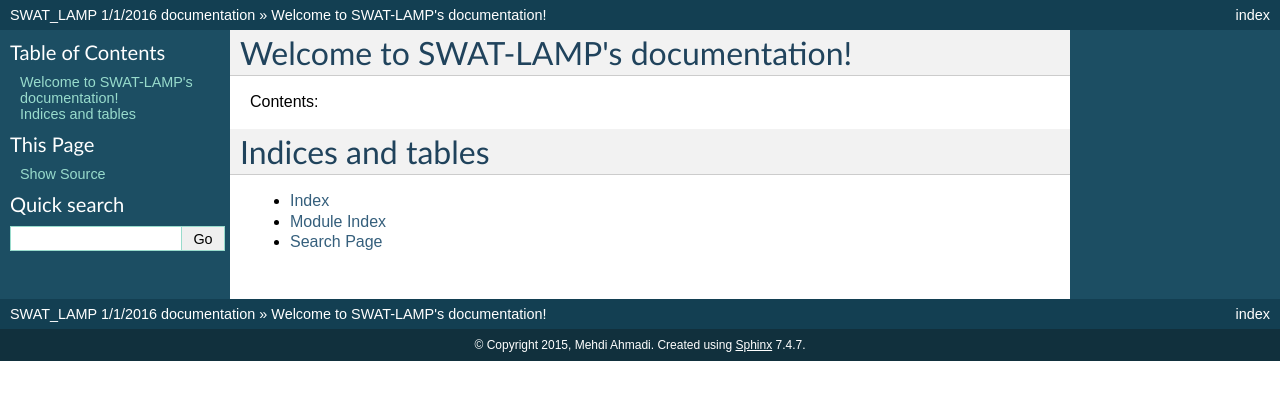
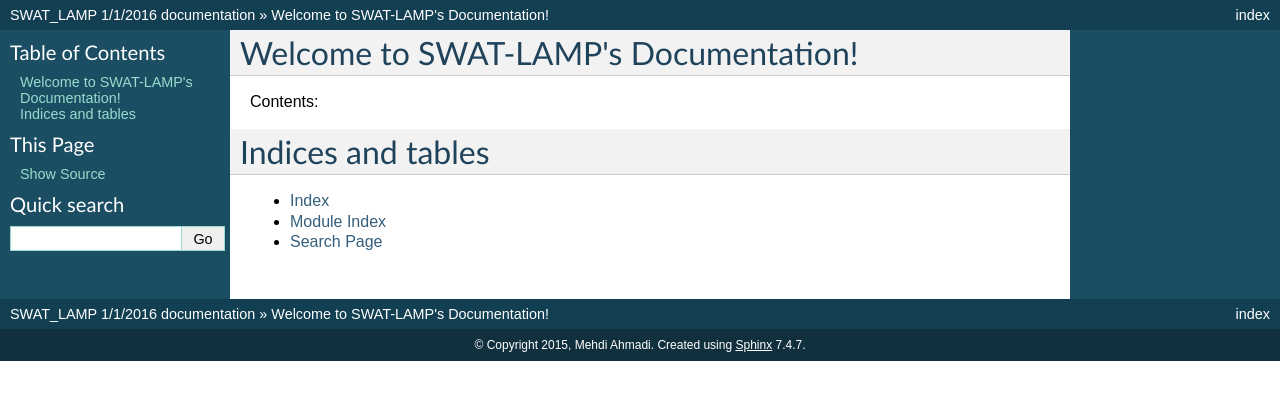
Before and after one commit to mehmadi/SWAT-LAMP-Doc, a Sphinx documentation site: the page built from docs/index.rst, in a window 1280 px wide. Shown: the top 400 px of the page. Built offline with Sphinx 7.4.7, drawn with Linux system fonts in a browser that asks for light colours.

```diff
--- a/docs/index.rst
+++ b/docs/index.rst
@@ -3,7 +3,7 @@
    You can adapt this file completely to your liking, but it should at least
    contain the root `toctree` directive.
 
-Welcome to SWAT-LAMP's documentation!
+Welcome to SWAT-LAMP's Documentation!
 =====================================
 
 Contents:
```
